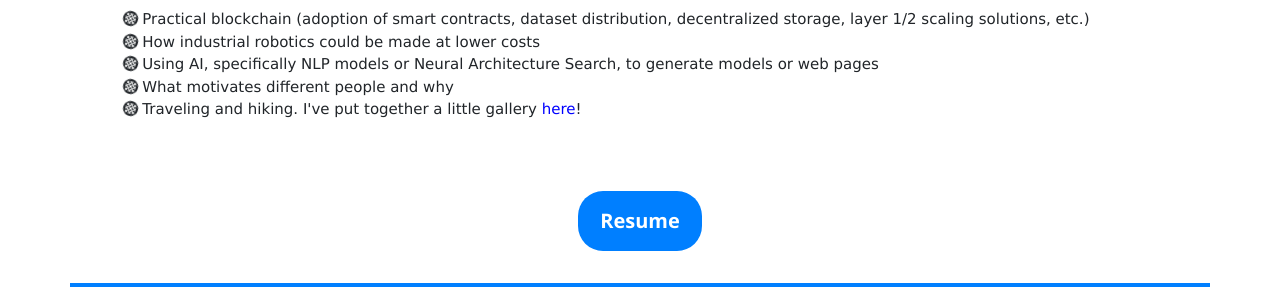
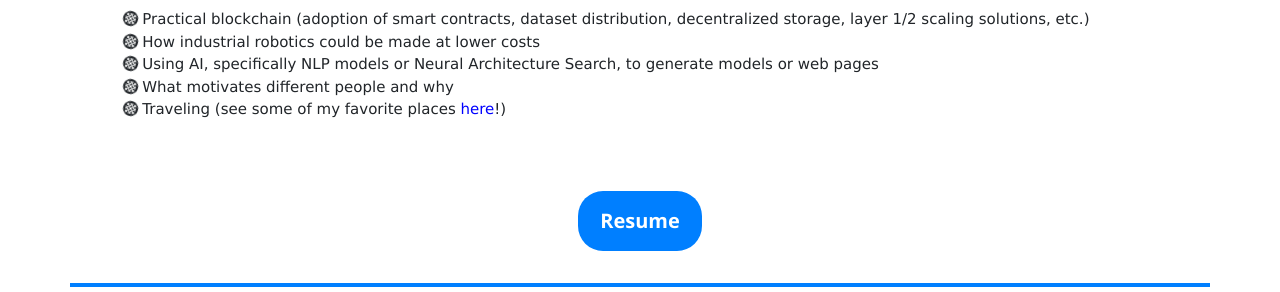
Before and after one commit to beauhodes/beauhodes.github.io, a Jekyll site: the page built from index.html, in a window 1280 px wide. Shown: the part 318-610 px from the top of the page. Built offline with Jekyll 4.4.1, drawn with Linux system fonts in a browser that asks for light colours; nearby versions of some CDN libraries.

Commit message:
Update index.html

```diff
--- a/index.html
+++ b/index.html
@@ -14,7 +14,7 @@ title: Beau Hodes
   <li><i class="fas fa-stroopwafel fa-spin"></i> How industrial robotics could be made at lower costs</li>
   <li><i class="fas fa-stroopwafel fa-spin"></i> Using AI, specifically NLP models or Neural Architecture Search, to generate models or web pages</li>
   <li><i class="fas fa-stroopwafel fa-spin"></i> What motivates different people and why</li>
-  <li><i class="fas fa-stroopwafel fa-spin"></i> Traveling and hiking. I've put together a little gallery <a href="/gallery" style="color: blue;">here</a>!</li>
+  <li><i class="fas fa-stroopwafel fa-spin"></i> Traveling (see some of my favorite places <a href="/gallery" style="color: blue;">here</a>!)</li>
 </ul>
 </div>
 <br>
```
